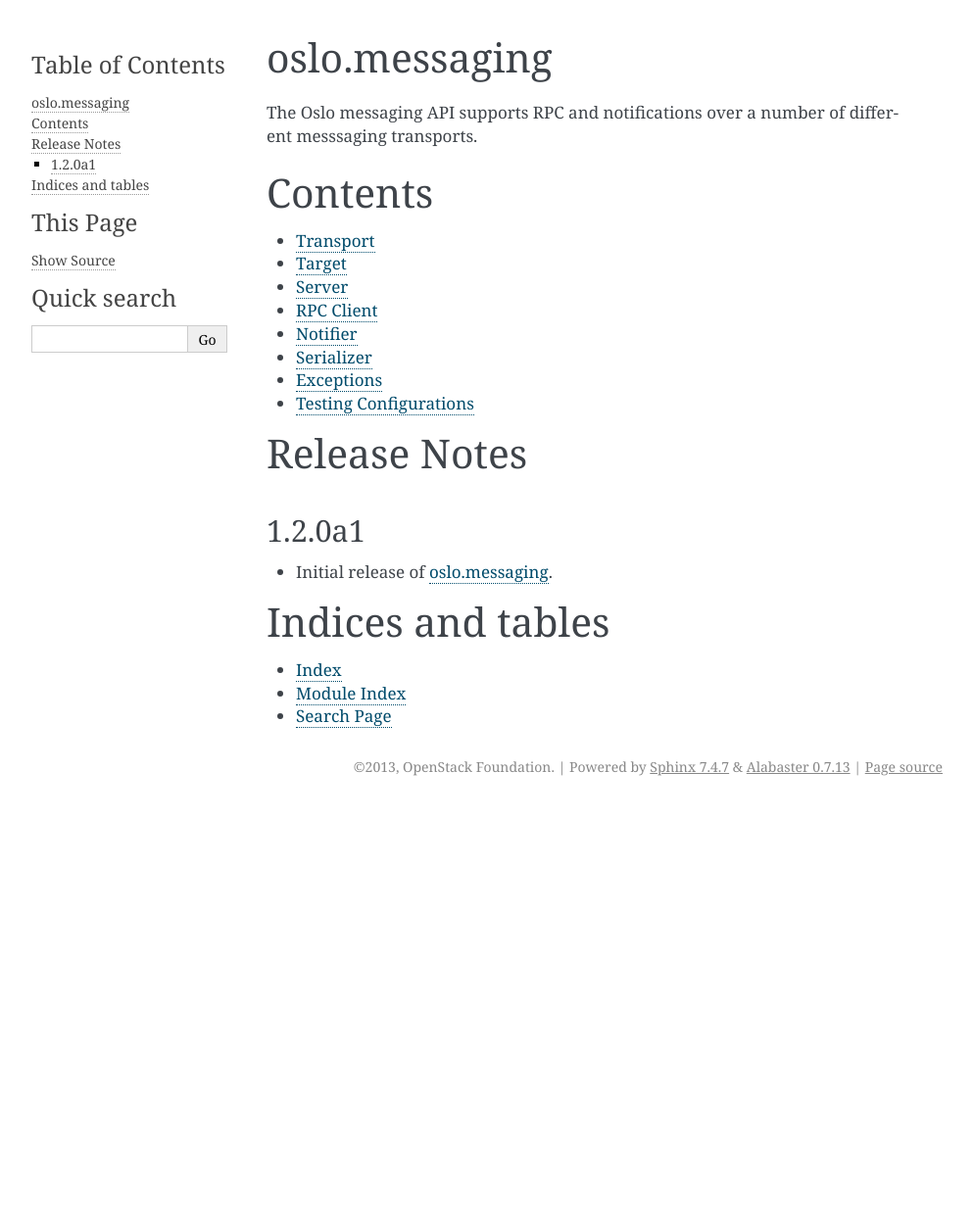
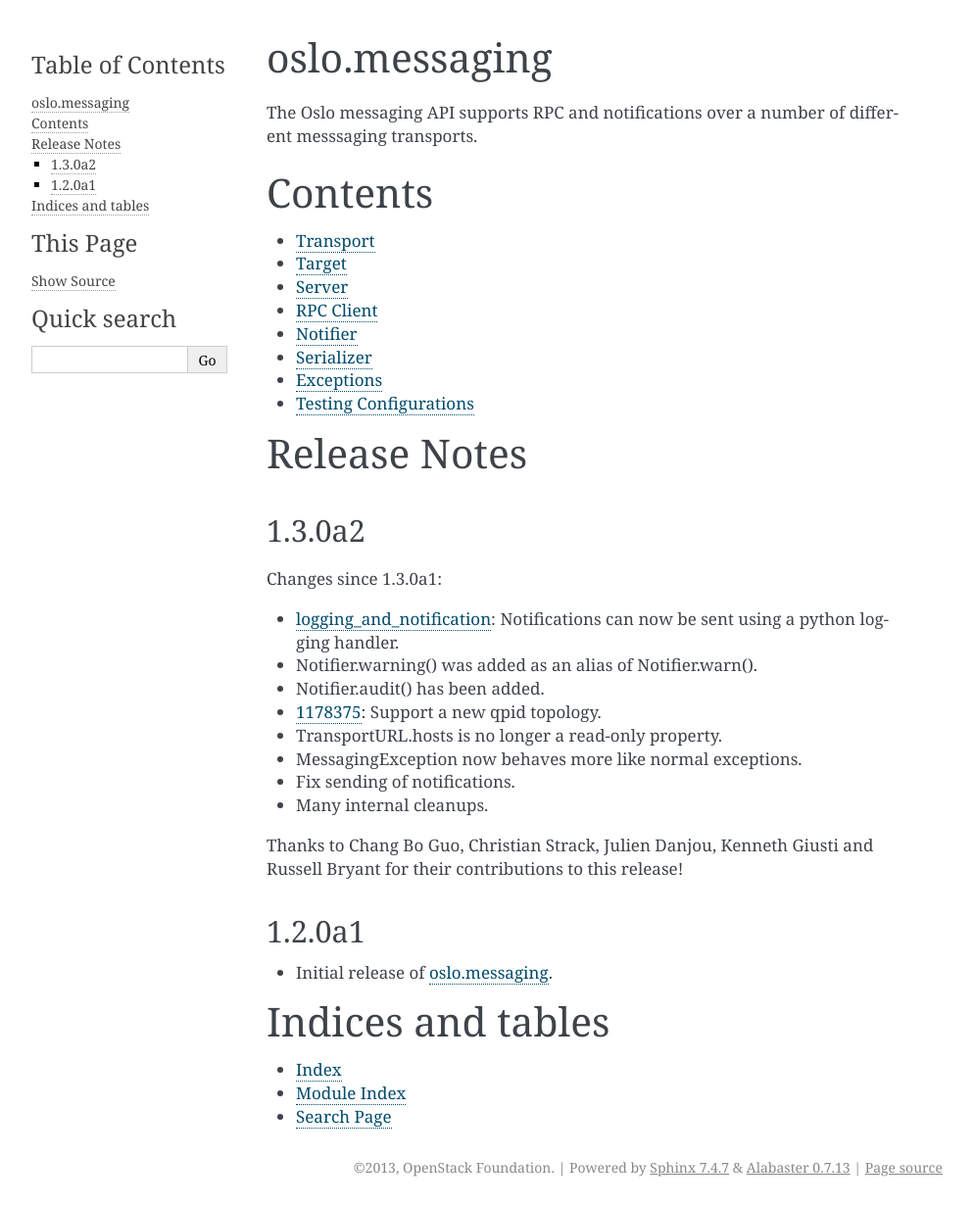
Before and after one commit to openstack/oslo.messaging, a Sphinx documentation site: the page built from doc/source/index.rst, in a window 1280 px wide. Shown: the whole page at 98% size, without its empty margins (148-1141 px from the left). Built offline with Sphinx 7.4.7, drawn with Linux system fonts in a browser that asks for light colours; before the commit the page ends 900 px from its top, so only the background shows below that.

Commit message:
Add release notes for 1.3.0a2
Change-Id: If4cf83d605801047053530ca5c7970e30132b4b0

```diff
--- a/doc/source/index.rst
+++ b/doc/source/index.rst
@@ -22,6 +22,26 @@
 Release Notes
 =============
 
+1.3.0a2
+-------
+
+Changes since 1.3.0a1:
+
+* logging_and_notification_: Notifications can now be sent using a python logging handler.
+* Notifier.warning() was added as an alias of Notifier.warn().
+* Notifier.audit() has been added.
+* 1178375_: Support a new qpid topology.
+* TransportURL.hosts is no longer a read-only property.
+* MessagingException now behaves more like normal exceptions.
+* Fix sending of notifications.
+* Many internal cleanups.
+
+.. _logging_and_notification: https://blueprints.launchpad.net/oslo.messaging/+spec/logging-and-notification
+.. _1178375: https://bugs.launchpad.net/oslo/+bug/1178375
+
+Thanks to Chang Bo Guo, Christian Strack, Julien Danjou, Kenneth Giusti
+and Russell Bryant for their contributions to this release!
+
 1.2.0a1
 -------
 
```
